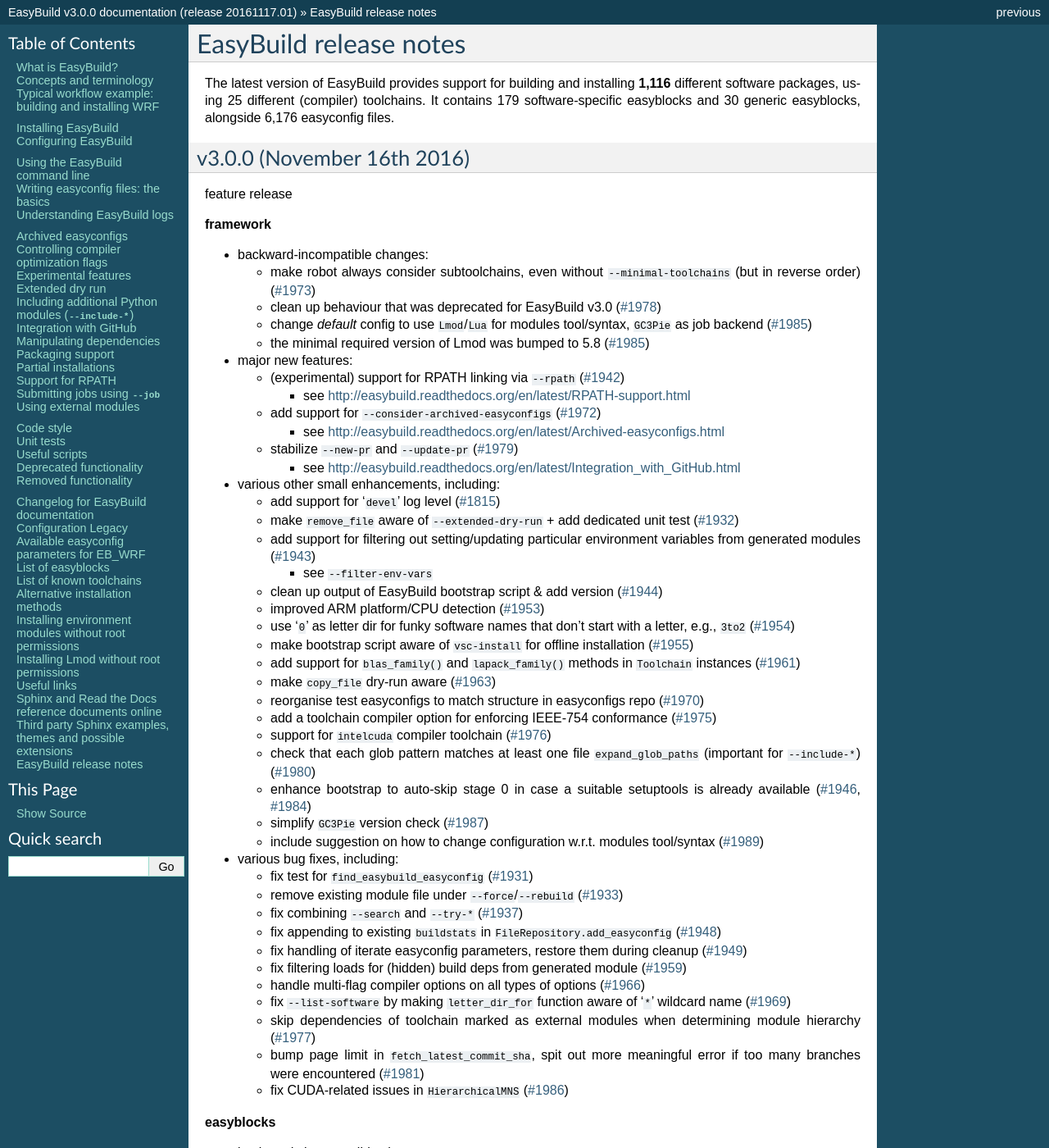
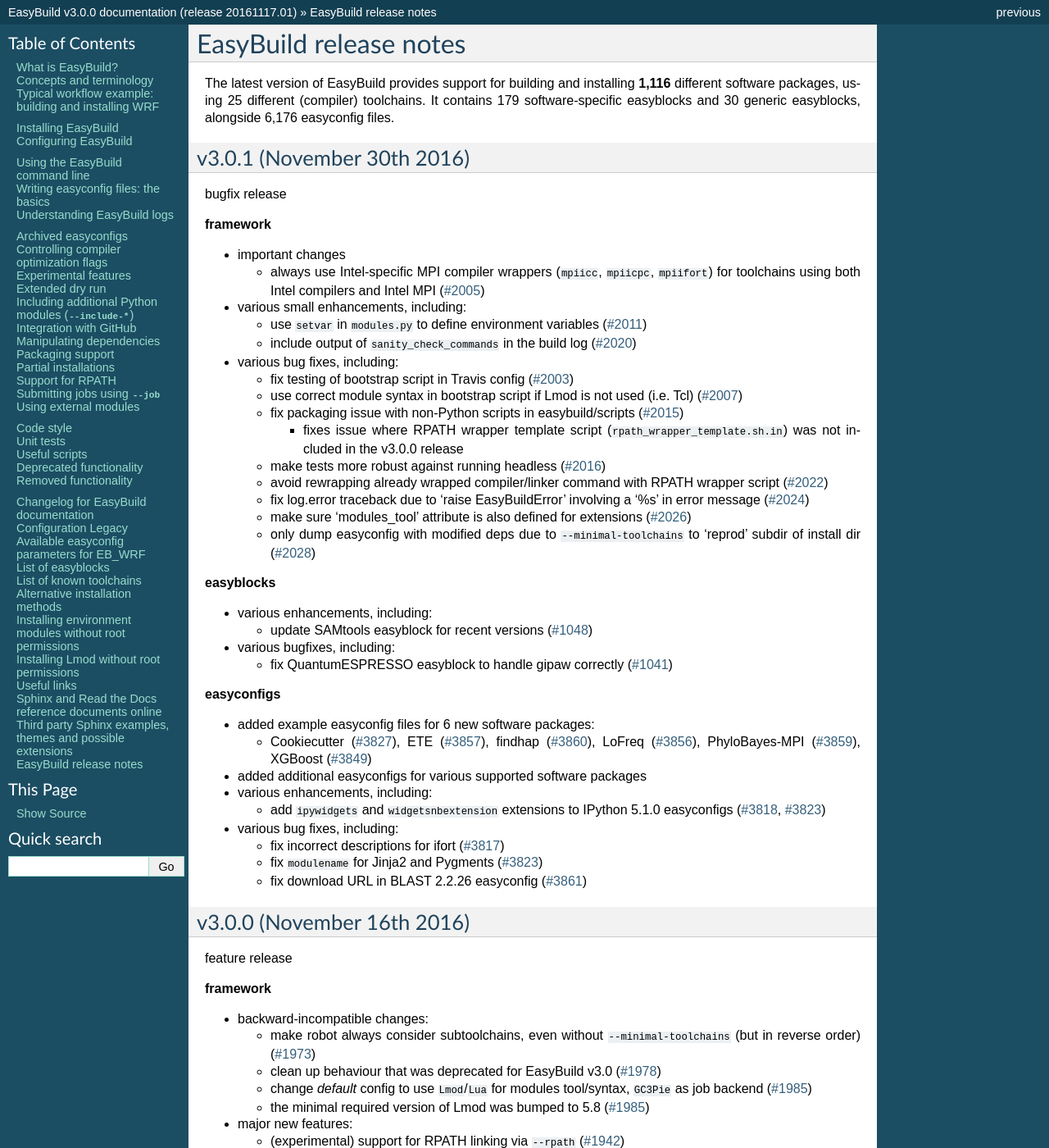
Before and after one commit to easybuilders/easybuild, a Sphinx documentation site: the page built from docs/Release_notes.rst, in a window 1280 px wide and 1400 px high. Shown: the whole window at 82% size. Built offline with Sphinx 7.4.7, drawn with Linux system fonts in a browser that asks for light colours; some of the changed text lies outside the part shown.

Commit message:
prepare release notes for eb301

```diff
--- a/docs/Release_notes.rst
+++ b/docs/Release_notes.rst
@@ -6,6 +6,67 @@
 The latest version of EasyBuild provides support for building and installing **1,116** different software packages,
 using 25 different (compiler) toolchains. It contains 179 software-specific easyblocks and 30 generic easyblocks,
 alongside 6,176 easyconfig files.
+
+.. _release_notes_eb301:
+
+v3.0.1 (November 30th 2016)
+---------------------------
+
+bugfix release
+
+**framework**
+
+* important changes
+
+  * always use Intel-specific MPI compiler wrappers (``mpiicc``, ``mpiicpc``, ``mpiifort``) for toolchains using both Intel compilers and Intel MPI (`#2005 <https://github.com/hpcugent/easybuild-framework/pull/2005>`_)
+
+* various small enhancements, including:
+
+  * use ``setvar`` in ``modules.py`` to define environment variables (`#2011 <https://github.com/hpcugent/easybuild-framework/pull/2011>`_)
+  * include output of ``sanity_check_commands`` in the build log (`#2020 <https://github.com/hpcugent/easybuild-framework/pull/2020>`_)
+
+* various bug fixes, including:
+
+  * fix testing of bootstrap script in Travis config (`#2003 <https://github.com/hpcugent/easybuild-framework/pull/2003>`_)
+  * use correct module syntax in bootstrap script if Lmod is not used (i.e. Tcl) (`#2007 <https://github.com/hpcugent/easybuild-framework/pull/2007>`_)
+  * fix packaging issue with non-Python scripts in easybuild/scripts (`#2015 <https://github.com/hpcugent/easybuild-framework/pull/2015>`_)
+
+    * fixes issue where RPATH wrapper template script (``rpath_wrapper_template.sh.in``) was not included in the v3.0.0 release
+
+  * make tests more robust against running headless (`#2016 <https://github.com/hpcugent/easybuild-framework/pull/2016>`_)
+  * avoid rewrapping already wrapped compiler/linker command with RPATH wrapper script (`#2022 <https://github.com/hpcugent/easybuild-framework/pull/2022>`_)
+  * fix log.error traceback due to 'raise EasyBuildError' involving a '%s' in error message (`#2024 <https://github.com/hpcugent/easybuild-framework/pull/2024>`_)
+  * make sure 'modules_tool' attribute is also defined for extensions (`#2026 <https://github.com/hpcugent/easybuild-framework/pull/2026>`_)
+  * only dump easyconfig with modified deps due to ``--minimal-toolchains`` to 'reprod' subdir of install dir (`#2028 <https://github.com/hpcugent/easybuild-framework/pull/2028>`_)
+
+**easyblocks**
+
+* various enhancements, including:
+
+  * update SAMtools easyblock for recent versions (`#1048 <https://github.com/hpcugent/easybuild-easyblocks/pull/1048>`_)
+
+* various bugfixes, including:
+
+  * fix QuantumESPRESSO easyblock to handle gipaw correctly (`#1041 <https://github.com/hpcugent/easybuild-easyblocks/pull/1041>`_)
+
+**easyconfigs**
+
+* added example easyconfig files for 6 new software packages:
+
+  * Cookiecutter (`#3827 <https://github.com/hpcugent/easybuild-easyconfigs/pull/3827>`_), ETE (`#3857 <https://github.com/hpcugent/easybuild-easyconfigs/pull/3857>`_), findhap (`#3860 <https://github.com/hpcugent/easybuild-easyconfigs/pull/3860>`_), LoFreq (`#3856 <https://github.com/hpcugent/easybuild-easyconfigs/pull/3856>`_), PhyloBayes-MPI (`#3859 <https://github.com/hpcugent/easybuild-easyconfigs/pull/3859>`_), XGBoost (`#3849  <https://github.com/hpcugent/easybuild-easyconfigs/pull/3849>`_)
+
+* added additional easyconfigs for various supported software packages
+
+* various enhancements, including:
+
+  * add ``ipywidgets`` and ``widgetsnbextension`` extensions to IPython 5.1.0 easyconfigs (`#3818 <https://github.com/hpcugent/easybuild-easyconfigs/pull/3818>`_, `#3823 <https://github.com/hpcugent/easybuild-easyconfigs/pull/3823>`_)
+
+* various bug fixes, including:
+
+  * fix incorrect descriptions for ifort (`#3817 <https://github.com/hpcugent/easybuild-easyconfigs/pull/3817>`_)
+  * fix ``modulename`` for Jinja2 and Pygments (`#3823 <https://github.com/hpcugent/easybuild-easyconfigs/pull/3823>`_)
+  * fix download URL in BLAST 2.2.26 easyconfig (`#3861 <https://github.com/hpcugent/easybuild-easyconfigs/pull/3861>`_)
+
 
 .. _release_notes_eb300:
 
```
